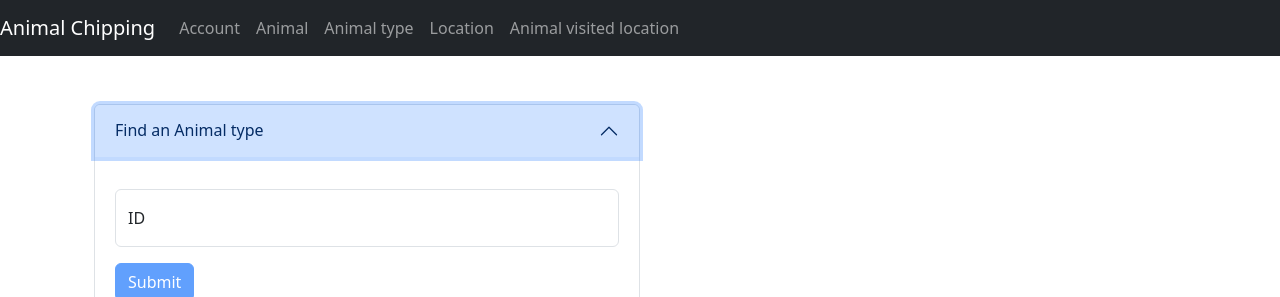
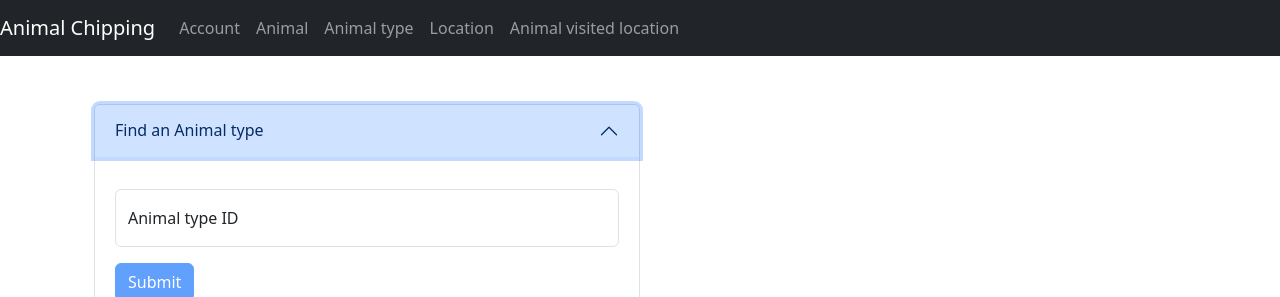
Before and after one commit to krios2146/animal-chipping-api, an Angular app in the folder animal-chipping-front/: page /animal-type in a window 1280 px wide. Both pictures are taken after a click on the button "Find an Animal type". Shown: the top 297 px of the page. Built offline with nearby package versions, Linux system fonts and the light colour scheme.

Commit message:
fix: names of the labels in the animal-type component

```diff
--- a/animal-chipping-front/src/app/animal-type/animal-type.component.html
+++ b/animal-chipping-front/src/app/animal-type/animal-type.component.html
@@ -13,7 +13,7 @@
                         <div class="form-floating my-3">
                             <input type="number" class="form-control" id="typeId" formControlName="typeId"
                                 placeholder="Enter animal type ID">
-                            <label for="typeId">ID</label>
+                            <label for="typeId">Animal type ID</label>
                         </div>
                         <button [disabled]="findForm.invalid" type="submit" class="btn btn-primary">Submit</button>
                     </form>
@@ -33,7 +33,7 @@
                         <div class="form-floating my-3">
                             <input type="text" class="form-control" id="type" formControlName="type"
                                 placeholder="Enter animal type">
-                            <label for="type">type</label>
+                            <label for="type">Type</label>
                         </div>
                         <button [disabled]="addForm.invalid" type="submit" class="btn btn-primary">Submit</button>
                     </form>
@@ -53,12 +53,12 @@
                         <div class="form-floating my-3">
                             <input type="number" class="form-control" id="typeId" formControlName="typeId"
                                 placeholder="Enter animal type ID">
-                            <label for="typeId">ID</label>
+                            <label for="typeId">Animal type ID</label>
                         </div>
                         <div class="form-floating my-3">
                             <input type="text" class="form-control" id="type" formControlName="type"
                                 placeholder="Enter animal type">
-                            <label for="type">type</label>
+                            <label for="type">Type</label>
                         </div>
                         <button [disabled]="updateForm.invalid" type="submit" class="btn btn-primary">Submit</button>
                     </form>
@@ -78,7 +78,7 @@
                         <div class="form-floating my-3">
                             <input type="number" class="form-control" id="typeId" formControlName="typeId"
                                 placeholder="Enter animal type ID">
-                            <label for="typeId">ID</label>
+                            <label for="typeId">Animal type ID</label>
                         </div>
                         <button [disabled]="deleteForm.invalid" type="submit" class="btn btn-primary">Submit</button>
                     </form>
```
